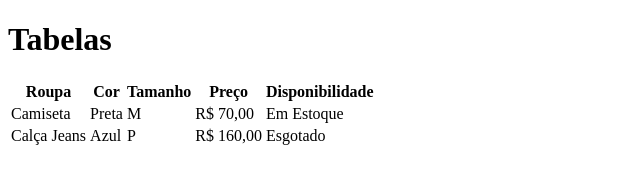
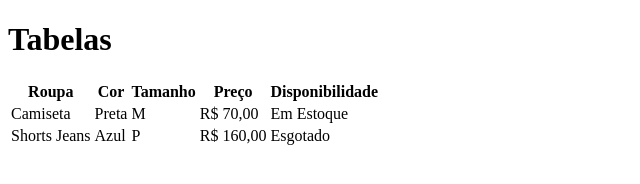
Before and after one commit to guch4n/aula-tabela, a plain HTML site: page index.html in a window 1280 px wide. Shown: the full height of the page, 0-640 px from the left. Drawn offline with Linux system fonts and the light colour scheme.

Commit message:
Trocado calça jeans por shorts jeans

```diff
--- a/index.html
+++ b/index.html
@@ -23,7 +23,7 @@
             <td>Em Estoque</td>
         </tr>
         <tr>
-            <td>Calça Jeans</td>
+            <td>Shorts Jeans</td>
             <td>Azul</td>
             <td>P</td>
             <td>R$ 160,00</td>
```
